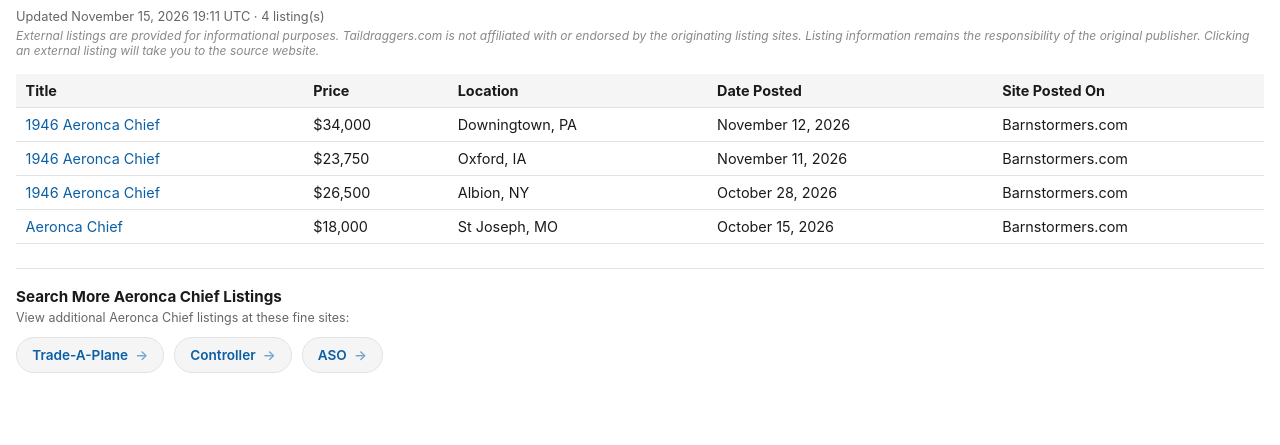
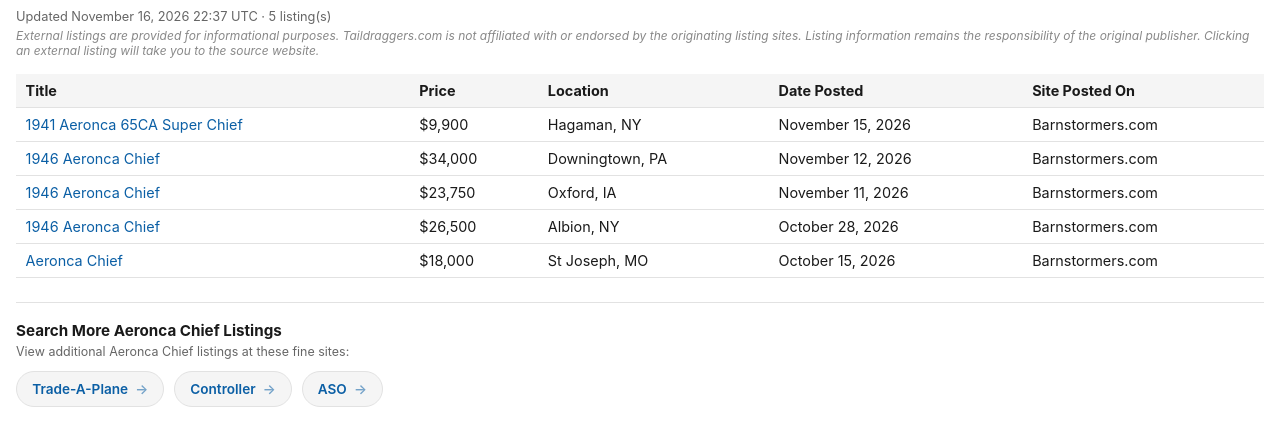
Before and after one commit to taildraggers/aeronca-chief-for-sale, a plain HTML site: page docs/index.html in a window 1280 px wide. Shown: the part 43-488 px from the top of the page. Drawn offline with Linux system fonts and the light colour scheme.

Commit message:
Update Aeronca Chief listings (2026-11-16)

```diff
--- a/docs/index.html
+++ b/docs/index.html
@@ -76,13 +76,14 @@
 </head>
 <body>
   <h1>Other Aeronca Chief Ads on the Web</h1>
-  <div class="updated">Updated November 15, 2026 19:11 UTC &middot; 4 listing(s)</div>
+  <div class="updated">Updated November 16, 2026 22:37 UTC &middot; 5 listing(s)</div>
   <div class="disclaimer">External listings are provided for informational purposes. Taildraggers.com is not affiliated with or endorsed by the originating listing sites. Listing information remains the responsibility of the original publisher. Clicking an external listing will take you to the source website.</div>
   <table>
     <thead>
       <tr><th>Title</th><th>Price</th><th>Location</th><th>Date Posted</th><th>Site Posted On</th></tr>
     </thead>
     <tbody>
+        <tr><td><a href="https://www.barnstormers.com/classified-2083899-1941-AERONCA-65CA-SUPER-CHIEF.html" target="_blank" rel="noopener noreferrer">1941 Aeronca 65CA Super Chief</a></td><td>$9,900</td><td>Hagaman, NY</td><td>November 15, 2026</td><td>Barnstormers.com</td></tr>
         <tr><td><a href="https://www.barnstormers.com/classified-2083406-1946-Aeronca-Chief.html" target="_blank" rel="noopener noreferrer">1946 Aeronca Chief</a></td><td>$34,000</td><td>Downingtown, PA</td><td>November 12, 2026</td><td>Barnstormers.com</td></tr>
         <tr><td><a href="https://www.barnstormers.com/classified-2077827-1946-Aeronca-Chief.html" target="_blank" rel="noopener noreferrer">1946 Aeronca Chief</a></td><td>$23,750</td><td>Oxford, IA</td><td>November 11, 2026</td><td>Barnstormers.com</td></tr>
         <tr><td><a href="https://www.barnstormers.com/classified-2074223-1946-AERONCA-CHIEF.html" target="_blank" rel="noopener noreferrer">1946 Aeronca Chief</a></td><td>$26,500</td><td>Albion, NY</td><td>October 28, 2026</td><td>Barnstormers.com</td></tr>
```
